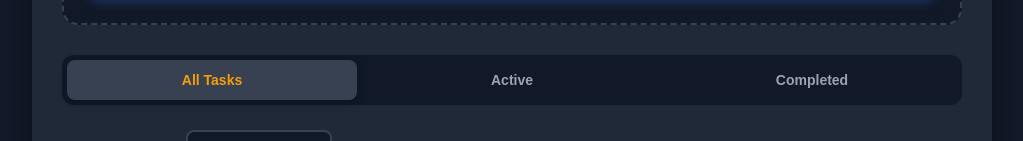
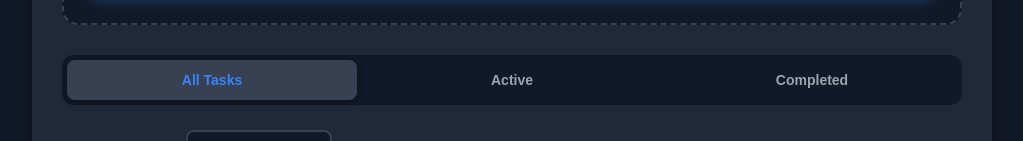
Before and after one commit to haroonrashidzadran/ToDoApp, a React (Create React App) app in the folder frontend/: page / in a window 1280 px wide. Shown: the part 1015-1156 px from the top of the page, without its empty margins (128-1151 px from the left). Built offline with nearby package versions, Linux system fonts and the light colour scheme; no server answers; the HTML template or start-up script is replaced by a standard one.

Commit message:
style: Update filter tabs to blue theme

```diff
--- a/frontend/src/App.css
+++ b/frontend/src/App.css
@@ -224,12 +224,12 @@
 
 .filter-tab:hover {
   color: #f3f4f6;
-  background: rgba(245, 158, 11, 0.1);
+  background: rgba(59, 130, 246, 0.1);
 }
 
 .filter-tab.active {
   background: #374151;
-  color: #f59e0b;
+  color: #3b82f6;
   box-shadow: 0 2px 8px rgba(0, 0, 0, 0.3);
 }
 
```
